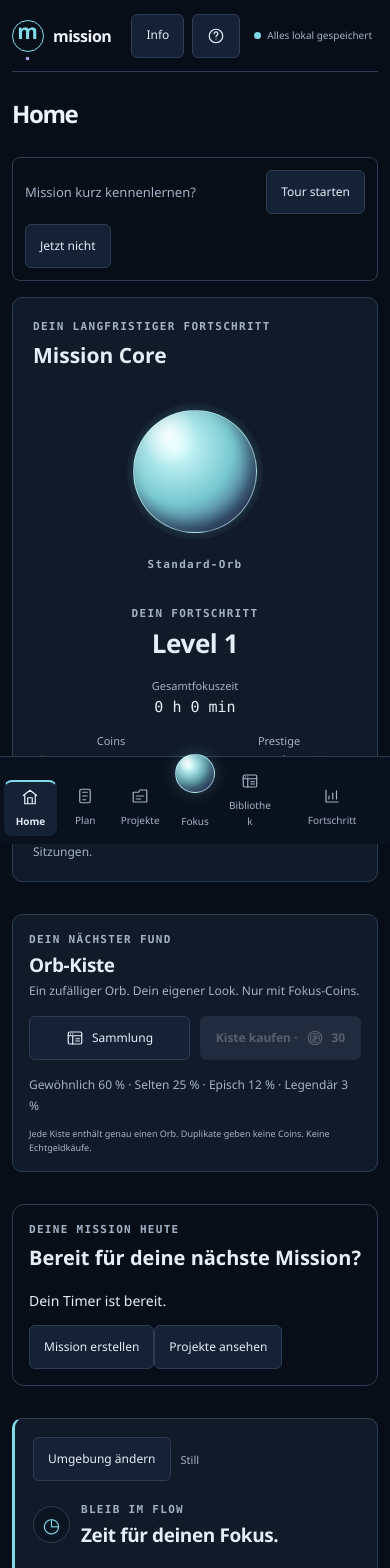
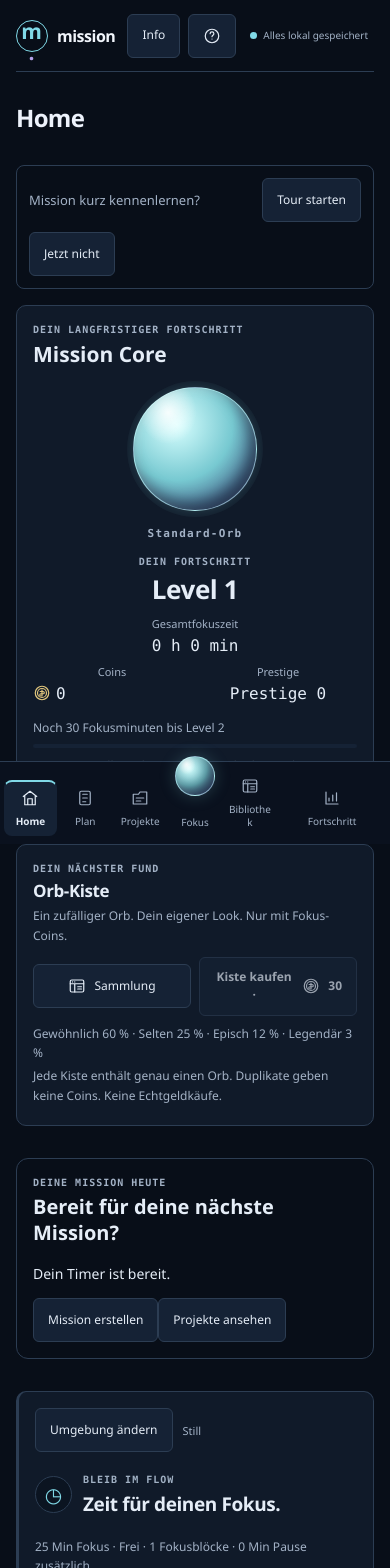
Before and after one commit to RobotNichs/mission, a React (Vite) app: page / in a window 390 px wide. Shown: the top 1568 px of the page. Built offline with nearby package versions, Linux system fonts and the light colour scheme.

Commit message:
Polish dashboard visuals and spacing

```diff
--- a/src/components/LongTermProjects.tsx
+++ b/src/components/LongTermProjects.tsx
@@ -90,7 +90,7 @@ export default function LongTermProjects({enabled,onBusy,onMission,revision=0}:{
       {editing.roadmap.phases.map((p,i)=><details key={p.id} className="project-phase-editor" open={i===0}><summary>Phase {i+1}: {p.title}</summary><fieldset><legend>Phase {i+1}</legend><label>Phasentitel<input required maxLength={90} value={p.title} onChange={e=>roadmap(r=>({...r,phases:r.phases.map(v=>v.id===p.id ? {...v,title:e.target.value} : v)}))}/></label><label>Phasenbeschreibung<textarea maxLength={300} value={p.description} onChange={e=>roadmap(r=>({...r,phases:r.phases.map(v=>v.id===p.id ? {...v,description:e.target.value} : v)}))}/></label>
        <div className="project-actions"><button type="button" disabled={i===0} onClick={()=>roadmap(r=>({...r,phases:reorder(r.phases,i,-1)}))}>Phase nach oben</button><button type="button" disabled={i===editing.roadmap.phases.length-1} onClick={()=>roadmap(r=>({...r,phases:reorder(r.phases,i,1)}))}>Phase nach unten</button></div>
        {p.milestones.map((m,j)=><fieldset key={m.id}><legend>Meilenstein {j+1}</legend><label>Meilensteintitel<input required maxLength={90} value={m.title} onChange={e=>roadmap(r=>({...r,phases:r.phases.map(v=>v.id===p.id ? {...v,milestones:v.milestones.map(w=>w.id===m.id ? {...w,title:e.target.value} : w)} : v)}))}/></label><label>Meilensteinbeschreibung<textarea maxLength={200} value={m.description ?? ''} onChange={e=>roadmap(r=>({...r,phases:r.phases.map(v=>v.id===p.id ? {...v,milestones:v.milestones.map(w=>w.id===m.id ? {...w,description:e.target.value} : w)} : v)}))}/></label>
-        <div className="project-actions"><button type="button" disabled={j===0} onClick={()=>roadmap(r=>({...r,phases:r.phases.map(v=>v.id===p.id ? {...v,milestones:reorder(v.milestones,j,-1)} : v)}))}>Meilenstein nach oben</button><button type="button" disabled={j===p.milestones.length-1} onClick={()=>roadmap(r=>({...r,phases:r.phases.map(v=>v.id===p.id ? {...v,milestones:reorder(v.milestones,j,1)} : v)}))}>Meilenstein nach unten</button><button type="button" disabled={p.milestones.length<=1} onClick={()=>roadmap(r=>({...r,phases:r.phases.map(v=>v.id===p.id ? {...v,milestones:v.milestones.filter(w=>w.id!==m.id).map((w,order)=>({...w,order}))} : v)}))}>Meilenstein löschen</button></div>
+        <div className="project-actions"><button type="button" disabled={j===0} onClick={()=>roadmap(r=>({...r,phases:r.phases.map(v=>v.id===p.id ? {...v,milestones:reorder(v.milestones,j,-1)} : v)}))}>Meilenstein nach oben</button><button type="button" disabled={j===p.milestones.length-1} onClick={()=>roadmap(r=>({...r,phases:r.phases.map(v=>v.id===p.id ? {...v,milestones:reorder(v.milestones,j,1)} : v)}))}>Meilenstein nach unten</button><button className="button-destructive" type="button" disabled={p.milestones.length<=1} onClick={()=>roadmap(r=>({...r,phases:r.phases.map(v=>v.id===p.id ? {...v,milestones:v.milestones.filter(w=>w.id!==m.id).map((w,order)=>({...w,order}))} : v)}))}>Meilenstein löschen</button></div>
        </fieldset>)}
        <button type="button" disabled={p.milestones.length>=MAX_MILESTONES} onClick={()=>roadmap(r=>({...r,phases:r.phases.map(v=>v.id===p.id ? {...v,milestones:[...v.milestones,{id:projectId(),title:'Neuer Meilenstein',order:v.milestones.length}]} : v)}))}>Meilenstein hinzufügen</button>
       </fieldset></details>)}<p className="field-hint">Maximal {MAX_PHASES} Phasen und {MAX_MILESTONES} Meilensteine je Phase. Manuelle Änderungen benötigen keine KI.</p>
--- a/src/components/MissionLibrary.tsx
+++ b/src/components/MissionLibrary.tsx
@@ -78,7 +78,7 @@ export default function MissionLibrary({ saveRequest, onDismissSave, onUse, enab
             const url = URL.createObjectURL(new Blob([exportTemplate(t)], { type: 'application/json' })), link = document.createElement('a')
             link.href = url; link.download = templateFilename(t); link.click(); setTimeout(() => URL.revokeObjectURL(url), 1000)
           })}>Exportieren</button>
-          {t.origin !== 'example' && <button type="button" disabled={!enabled} onClick={() => { if (window.confirm('Diese Vorlage löschen? Deine aktive Mission bleibt erhalten.')) run(() => setItems(deleteTemplate(t.id))) }}>Löschen</button>}
+          {t.origin !== 'example' && <button className="button-destructive" type="button" disabled={!enabled} onClick={() => { if (window.confirm('Diese Vorlage löschen? Deine aktive Mission bleibt erhalten.')) run(() => setItems(deleteTemplate(t.id))) }}>Löschen</button>}
         </div>
       </li>)}</ul>
       {!shown.length && <p>Keine Vorlagen für diese Auswahl.</p>}
--- a/src/components/PlanEditor.tsx
+++ b/src/components/PlanEditor.tsx
@@ -53,7 +53,7 @@ export default function PlanEditor({ initial, onSave, onCancel, disabled, saveLa
         </div>
       <div className="editor-actions editor-step-actions"><button type="button" disabled={i === 0} onClick={() => move(i, -1)} aria-label={`Schritt ${i + 1} nach oben`}>Nach oben</button>
         <button type="button" disabled={i === draft.steps.length - 1} onClick={() => move(i, 1)} aria-label={`Schritt ${i + 1} nach unten`}>Nach unten</button>
-        <button type="button" onClick={() => setDraft(p => ({ ...p, steps: p.steps.filter(step => step.id !== s.id) }))}>Schritt {i + 1} löschen</button></div>
+        <button className="button-destructive" type="button" onClick={() => setDraft(p => ({ ...p, steps: p.steps.filter(step => step.id !== s.id) }))}>Schritt {i + 1} löschen</button></div>
     </li>})}</ol>
     <div className="editor-actions editor-save-actions"><button type="button" disabled={draft.steps.length >= 100} onClick={() => {
       const id = createLearningPlanId()
--- a/src/index.css
+++ b/src/index.css
@@ -1056,3 +1056,99 @@ button:disabled { cursor: not-allowed; }
 .app-shell[data-app-area="home"] .mobile-mission-summary { order: 2; }
 .app-shell[data-app-area="home"] .timer-panel { order: 3; }
 .app-shell[data-app-area="home"] .footer { order: 4; }
+
+/* Phase 12B: dashboard polish only; session visuals and orb sizing stay independent. */
+:root {
+  --spacing-xs: 4px;
+  --spacing-sm: 8px;
+  --spacing-md: 16px;
+  --spacing-lg: 24px;
+  --spacing-xl: 32px;
+  --sidebar-width: 208px;
+  --content-max: 1280px;
+}
+.app-shell[data-app-area] { --card-padding: var(--spacing-lg); }
+.app-shell :is(.panel, .gamification-panel, .timer-panel, .projects-panel, .learning-statistics, .learning-history, .prestige-panel) {
+  border-color: var(--line); border-radius: var(--radius); background: var(--paper); box-shadow: none;
+}
+.app-shell :is(.setup-panel, .plan-panel, .projects-panel, .timer-panel, .gamification-panel) { padding: var(--card-padding, 24px); }
+.app-shell :is(.projects-panel, .mission-library, .learning-statistics, .learning-history, .prestige-panel) { margin-block: var(--spacing-md); }
+.app-shell .workspace-grid { gap: var(--spacing-lg); align-items: start; }
+.app-shell .mobile-area-heading { margin-block: var(--spacing-lg); font-size: 28px; font-weight: 600; letter-spacing: -.7px; }
+.app-shell :is(.panel-heading, .plan-heading) { margin-bottom: var(--spacing-md); }
+.app-shell :is(h2, h3) { line-height: 1.3; overflow-wrap: anywhere; }
+.app-shell h3 { font-size: 17px; font-weight: 600; }
+.app-shell :is(.section-kicker, .summary-label) { font-size: 10px; letter-spacing: 1px; }
+.app-shell :is(.field-hint, .shop-description, .crate-chances, .shop-notice, .reward-notice) { font-size: 12px; line-height: 1.6; }
+.app-shell .field-label { margin-bottom: var(--spacing-sm); }
+.app-shell :is(input:not([type=checkbox]):not([type=radio]):not([type=range]), select) { min-height: 44px; }
+.app-shell :is(.project-form, .library-content) label { gap: var(--spacing-sm); }
+.app-shell .project-form fieldset { border: 0; padding: 0; margin-block: var(--spacing-md); }
+.app-shell .project-form label { margin-block: var(--spacing-md); }
+.app-shell :is(.project-actions, .library-actions, .editor-actions, .crate-heading-actions) { gap: var(--spacing-sm); }
+.app-shell :is(.project-actions, .library-actions) button { border-radius: 6px; font-size: 13px; padding: 8px 12px; }
+.app-shell :is(.primary-button, .timer-button), .app-shell .project-actions .primary-button, .app-shell .library-actions button:first-child {
+  background: var(--accent); color: var(--space-bg); border-color: var(--accent); font-weight: 600;
+}
+.app-shell :is(.reset-button, .clarification-skip, .clarification-cancel), .app-shell .editor-step-actions button { background: transparent; }
+.app-shell button:disabled, .app-shell fieldset:disabled button { opacity: .65; cursor: not-allowed; }
+.app-shell .plan-summary { border: 0; padding: var(--spacing-md); }
+.app-shell .summary-copy p { font-size: 14px; line-height: 1.6; }
+.app-shell .task-step { padding-block: 14px; }
+.app-shell .step-duration { color: var(--muted); }
+.app-shell .mission-core-panel .core-column { gap: var(--spacing-sm); }
+.app-shell .core-stats { gap: var(--spacing-md); margin-block: var(--spacing-md); }
+.app-shell .core-stats dd { font-size: 18px; }
+.app-shell .focus-copy { margin-top: var(--spacing-md); }
+.app-shell .crate-shop { padding: var(--spacing-md); }
+.app-shell .crate-shop .shop-heading { margin-bottom: var(--spacing-sm); align-items: center; }
+.app-shell .crate-shop :is(.shop-description, .crate-chances, .shop-notice) { margin-block: var(--spacing-xs); }
+.app-shell .crate-shop h2 { font-size: 17px; }
+.app-shell .crate-buy { background: var(--surface-raised); color: var(--ink); border-color: var(--line); }
+.app-shell .project-list { gap: var(--spacing-sm); margin-block: var(--spacing-md); }
+.app-shell .project-list button { text-align: left; font-weight: 500; }
+.app-shell .project-list button[aria-pressed="true"] { border-left: 3px solid var(--accent); background: var(--surface-raised); color: var(--ink); font-weight: 600; }
+.app-shell .project-phases { list-style: none; padding: 0; }
+.app-shell .project-phases > li { margin-block: var(--spacing-sm); }
+.app-shell .phase-toggle { padding: 10px 14px; gap: var(--spacing-xs); }
+.app-shell .project-phases > li > div { padding: var(--spacing-md); }
+.app-shell .project-phases p { line-height: 1.65; margin-bottom: var(--spacing-sm); }
+.app-shell .project-phases ul { padding-left: var(--spacing-md); }
+.app-shell .project-phases ul > li { padding-block: var(--spacing-sm); }
+.app-shell .project-milestone-status { min-height: 44px; margin-block: var(--spacing-xs); align-items: center; }
+.app-shell .project-milestone-status input { width: 18px; height: 18px; }
+.app-shell .library-filters { gap: var(--spacing-sm); }
+.app-shell .library-list { gap: var(--spacing-sm); }
+.app-shell .library-list li { padding: var(--spacing-md); border-radius: var(--radius); border-color: var(--line); background: var(--surface-input); }
+.app-shell .library-list :is(small, .library-tags) { color: var(--muted); font-size: 12px; }
+.app-shell .library-actions { margin-top: var(--spacing-md); }
+.app-shell .statistics-totals { gap: var(--spacing-md); font-variant-numeric: tabular-nums; }
+.app-shell .statistics-totals dt { font-size: 12px; color: var(--muted); }
+.app-shell .statistics-goals { gap: var(--spacing-md); }
+.app-shell .statistics-settings { border: 0; border-top: 1px solid var(--line); padding: var(--spacing-md) 0 0; }
+.app-shell .loading-status { gap: var(--spacing-sm); padding-block: var(--spacing-md); font-size: 13px; }
+.app-shell :is(.project-actions, .library-actions, .editor-step-actions) .button-destructive { color: #ffc2bc; border-color: #805052; background: transparent; }
+.app-shell :is(.library-list, .desktop-sidebar) { scrollbar-width: thin; scrollbar-color: #52647d var(--surface-input); }
+@media (min-width: 769px) {
+  .desktop-sidebar { width: var(--sidebar-width); padding: var(--spacing-lg) var(--spacing-md); }
+  .desktop-sidebar :is(button, a) { gap: 12px; font-size: 14px; }
+  .sidebar-help { border-top: 1px solid var(--line); padding-top: var(--spacing-md); }
+  .app-shell[data-app-area] {
+    width: min(var(--content-max), calc(100% - var(--sidebar-width) - 64px));
+    margin-left: max(calc(var(--sidebar-width) + 32px), calc((100% - var(--sidebar-width) - var(--content-max)) / 2 + var(--sidebar-width)));
+  }
+}
+@media (max-width: 768px) {
+  .app-shell[data-app-area] { --card-padding: var(--spacing-md); width: calc(100% - 32px); }
+  .app-shell[data-app-area] .mobile-area-heading { margin-block: var(--spacing-md); font-size: 24px; }
+  .app-shell .mission-core-panel.gamification-panel { gap: var(--spacing-sm); }
+  .app-shell .mission-core-panel .core-column { padding-block: var(--spacing-xs); width: min(190px, 100%); justify-self: center; }
+  .app-shell .mission-core-panel .core-stats { margin-block: var(--spacing-sm); gap: var(--spacing-sm); }
+  .app-shell .mission-core-panel .core-stats dd { font-size: 16px; }
+  .app-shell .mission-core-heading .section-kicker { margin-bottom: var(--spacing-xs); }
+  .app-shell .crate-shop .shop-heading { flex-wrap: wrap; gap: var(--spacing-sm); }
+  .app-shell .crate-heading-actions { width: 100%; }
+  .app-shell .crate-heading-actions button { flex: 1 1 120px; }
+  .app-shell .project-phases > li > div { padding-inline: var(--spacing-sm); }
+  .mobile-navigation button { font-size: 10px; line-height: 1.3; }
+}
```
Also changed, not shown: 2 other files (tests, documents, lock files or other folders).
